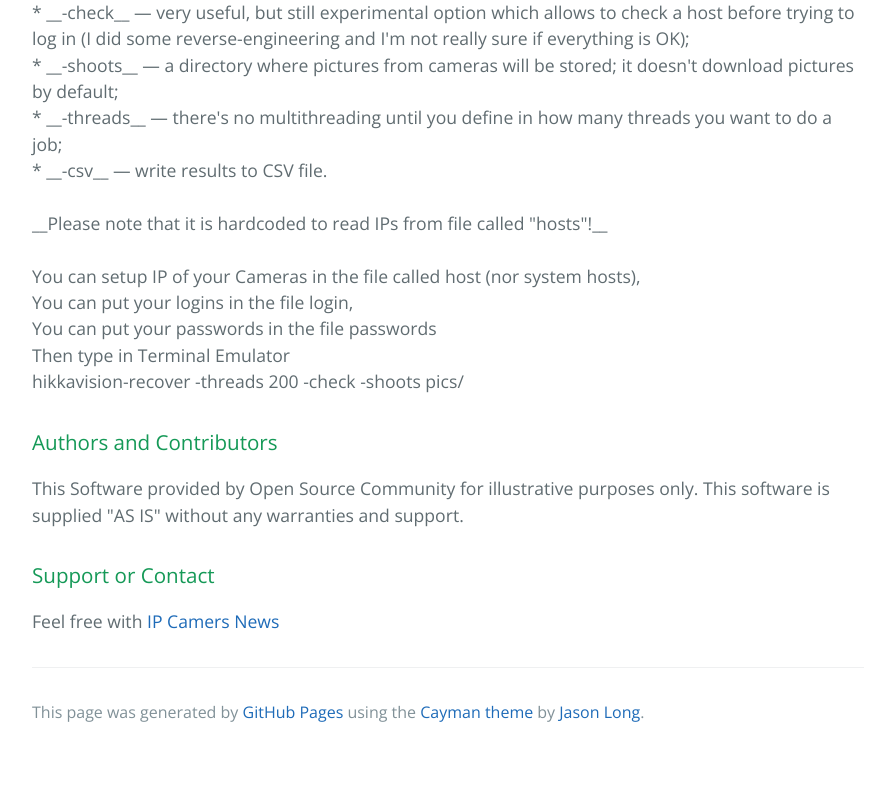
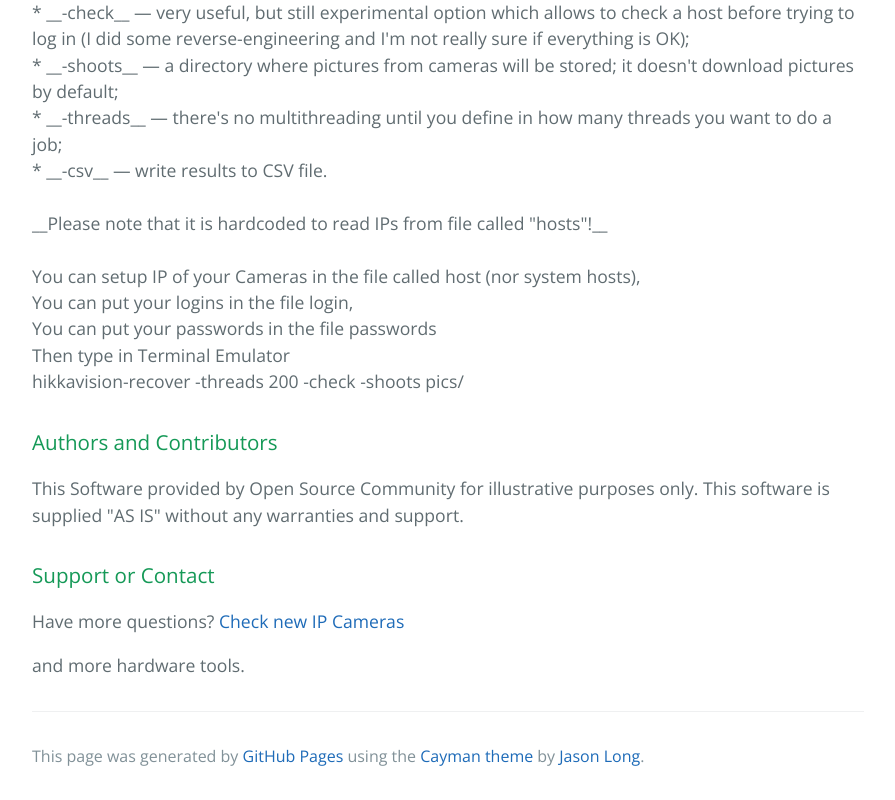
Before and after one commit to HikkVisionPasswordReset/hikkvisionpasswordreset.github.io, a plain HTML site: page index.html in a window 1280 px wide. Shown: the part 2276-3076 px from the top of the page, without its empty margins (192-1087 px from the left). Before the commit the page ends 3032 px from the top, so only its background shows below. Drawn offline with nearby package versions, Linux system fonts and the light colour scheme.

Commit message:
Update index.html

```diff
--- a/index.html
+++ b/index.html
@@ -186,7 +186,7 @@ hikkavision-recover -threads 200 -check -shoots pics/
 <h3>
 <a id="support-or-contact" class="anchor" href="#support-or-contact" aria-hidden="true"><span aria-hidden="true" class="octicon octicon-link"></span></a>Support or Contact</h3>
 
-<p>Feel free with <a href="http://goo.gl/lBzgJf">IP Camers News</a></p>
+<p>Have more questions? <a href="http://goo.gl/lBzgJf">Check new IP Cameras</a></p> and more hardware tools.
 
       <footer class="site-footer">
 
```
